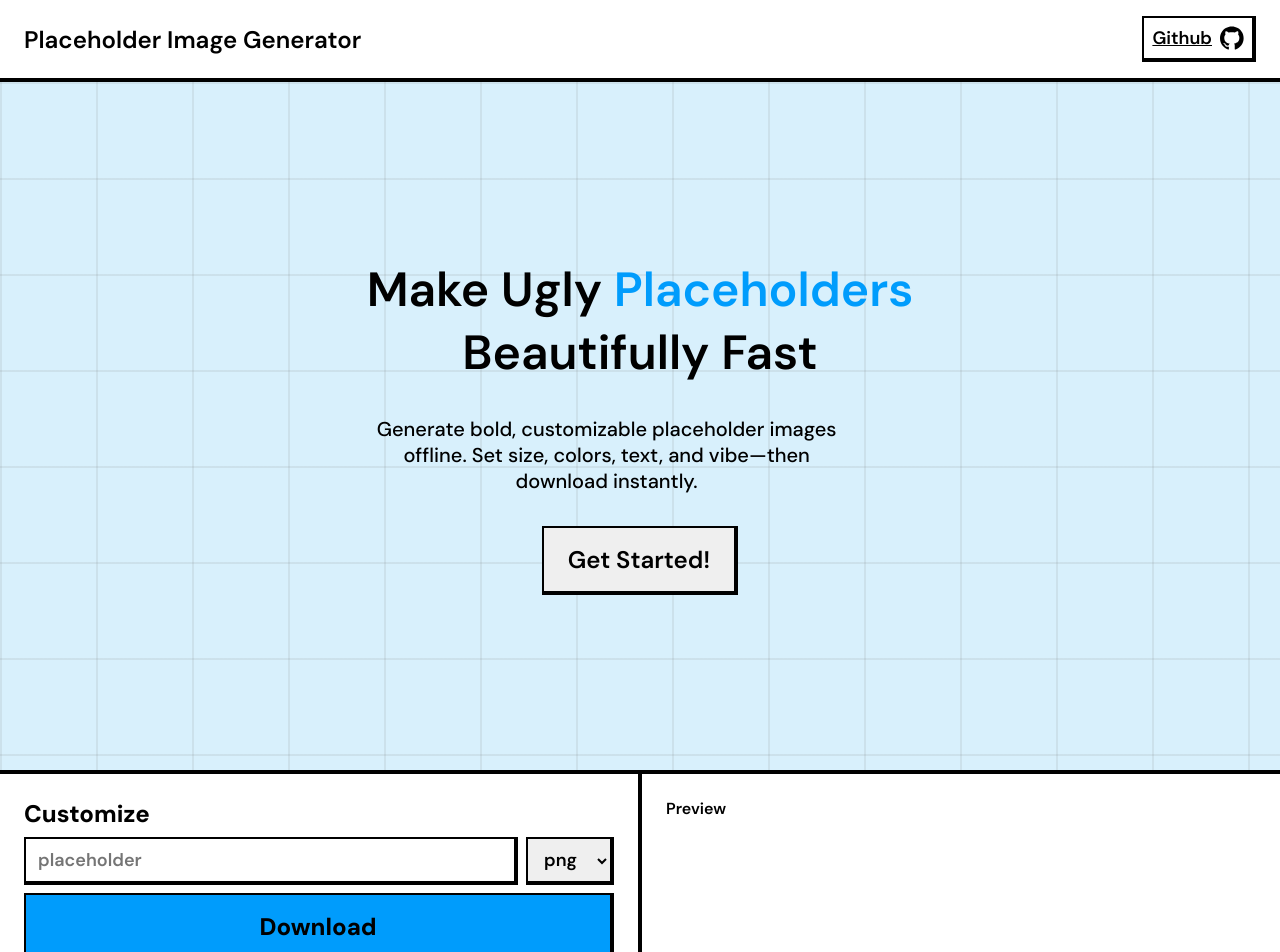
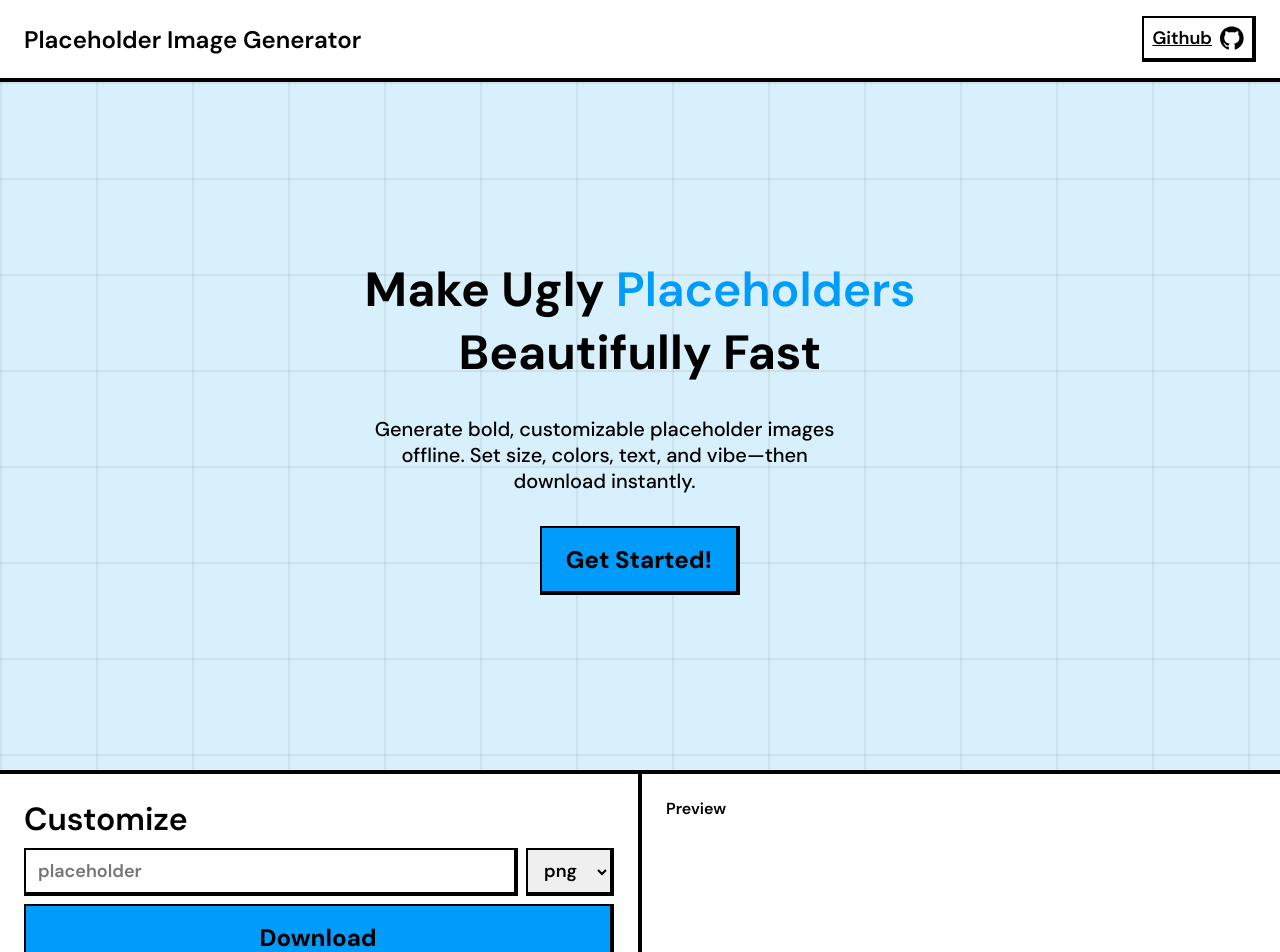
Before and after one commit to kamran-rafi/PlaceholderGenerator, a React (Vite) app: page / in a window 1280 px wide. Shown: the top 952 px of the page. Built offline with nearby package versions, Linux system fonts and the light colour scheme.

Commit message:
Updated IDK, It is working fine for now.

```diff
--- a/src/components/Editor/Editor.module.css
+++ b/src/components/Editor/Editor.module.css
@@ -12,7 +12,8 @@
 }
 
 .inputs > h2 {
-    font-weight: 800;
+    font-weight: 600;
+    font-size: 32px;
 }
 
 .fileInfo {
--- a/src/components/Welcome/Welcome.jsx
+++ b/src/components/Welcome/Welcome.jsx
@@ -1,4 +1,5 @@
 import Style from "./Welcome.module.css"
+import Button from "../Button/Button"
 
 const Welcome = () => {
     return (
@@ -12,9 +13,7 @@ const Welcome = () => {
                 <p>
                     Generate bold, customizable placeholder images offline. Set size, colors, text, and vibe—then download instantly.
                 </p>
-                <button>
-                    Get Started!
-                </button>
+                <Button title="Get Started!"/>
             </main>
         </section>
     )
--- a/src/components/Welcome/Welcome.module.css
+++ b/src/components/Welcome/Welcome.module.css
@@ -19,6 +19,7 @@
 
 .main > h1 {
     font-size: clamp(1.5rem, 5vw, 3rem);
+    font-weight: 700;
 }
 
 .main > h1 > span {
```
